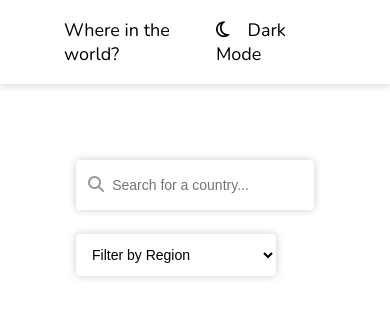
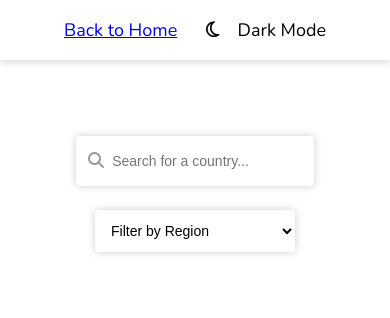
Before and after one commit to Monjila-Moni/JavaScript-Projects, a plain HTML site: page Projects/4.Countries API/index.html in a window 390 px wide. Drawn offline with nearby package versions, Linux system fonts and the light colour scheme; no server answers.

Commit message:
header edited

```diff
--- a/Projects/4.Countries API/index.html
+++ b/Projects/4.Countries API/index.html
@@ -16,7 +16,7 @@
 <body>
     <header>
         <div class="header-content">
-            <p>Where in the world?</p>
+            <p><a href="/">Back to Home</a></p>
             <p class="theme-changer"><i class="fa-regular fa-moon"> &nbsp;&nbsp;</i> <span>Dark Mode</span></p>
         </div>
     </header>
--- a/Projects/4.Countries API/style.css
+++ b/Projects/4.Countries API/style.css
@@ -158,6 +158,7 @@ font-size: 18px;
     flex-direction: column;
     padding: 12px;
     gap: 24px;
+    align-items: center;
   }
 
   .search-container{
```
Also changed, not shown: Projects/4.Countries API/country.html (+1 -1 lines).
